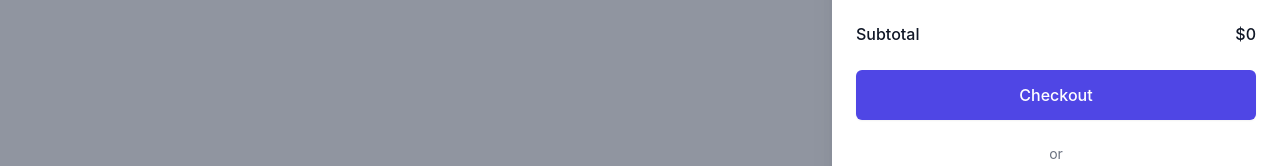
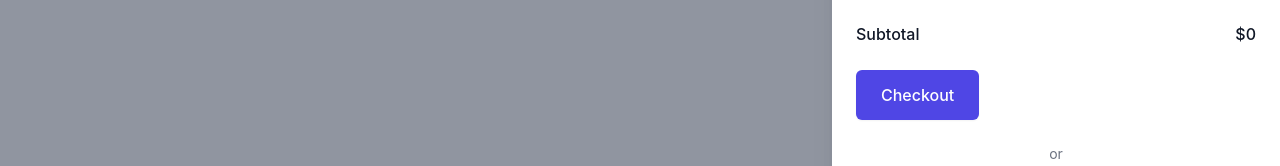
Before and after one commit to jarenella/philanthro-me, a React (Create React App) app in the folder client/: page /Cart in a window 1280 px wide. Shown: the part 592-758 px from the top of the page. Built offline with nearby package versions, Linux system fonts and the light colour scheme; no server answers.

Commit message:
included in the donation's link the user's name and description containing user's name and application name

```diff
--- a/client/src/pages/Cart.js
+++ b/client/src/pages/Cart.js
@@ -57,6 +57,9 @@ const CartOrgs = () => {
       console.error(err);
     }
   };
+  const print = () => {
+    window.print();
+  }
   return (
     <div
       className="relative z-10"
@@ -115,7 +118,7 @@ const CartOrgs = () => {
                             <li key={nonprofits.orgsId} className="flex py-6">
                               <div className="h-24 w-24 flex-shrink-0 overflow-hidden rounded-md border border-gray-200">
                                 <a
-                                  href={`${nonprofits.donationLink}amount=10&frequency=ONCE&email=${userData.email}&firstName=Renata#donate`}
+                                  href={`${nonprofits.donationLink}`}
                                   target="_blank"
                                   rel="noreferrer"
                                 >
@@ -177,7 +180,7 @@ const CartOrgs = () => {
                                   </div>
                                 </div>
                                 <a
-                                  href={`${nonprofits.donationLink}amount=${subTotal}&frequency=ONCE&email=${userData.email}&firstName=Renata#donate`}
+                                  href={`${nonprofits.donationLink}amount=${subTotal}&frequency=ONCE&email=${userData.email}&first_name=${userData.name}&description= This donation is on behalf of ${userData.name}, user from PhilanthroMe app#donate`}
                                   target="_blank"
                                   rel="noreferrer"
                                   className="flex items-center justify-center rounded-md border border-transparent bg-indigo-600 px-6 py-3 text-base font-medium text-white shadow-sm hover:bg-indigo-700"
@@ -199,12 +202,14 @@ const CartOrgs = () => {
                     <p>${subTotal}</p>
                   </div>
                   <div className="mt-6">
-                    <a
-                      href="/"
+                    <button
                       className="flex items-center justify-center rounded-md border border-transparent bg-indigo-600 px-6 py-3 text-base font-medium text-white shadow-sm hover:bg-indigo-700"
+                      onClick={() =>
+                        print()
+                      }
                     >
                       Checkout
-                    </a>
+                    </button>
                   </div>
                   <div className="mt-6 flex justify-center text-center text-sm text-gray-500">
                     <p>
```
